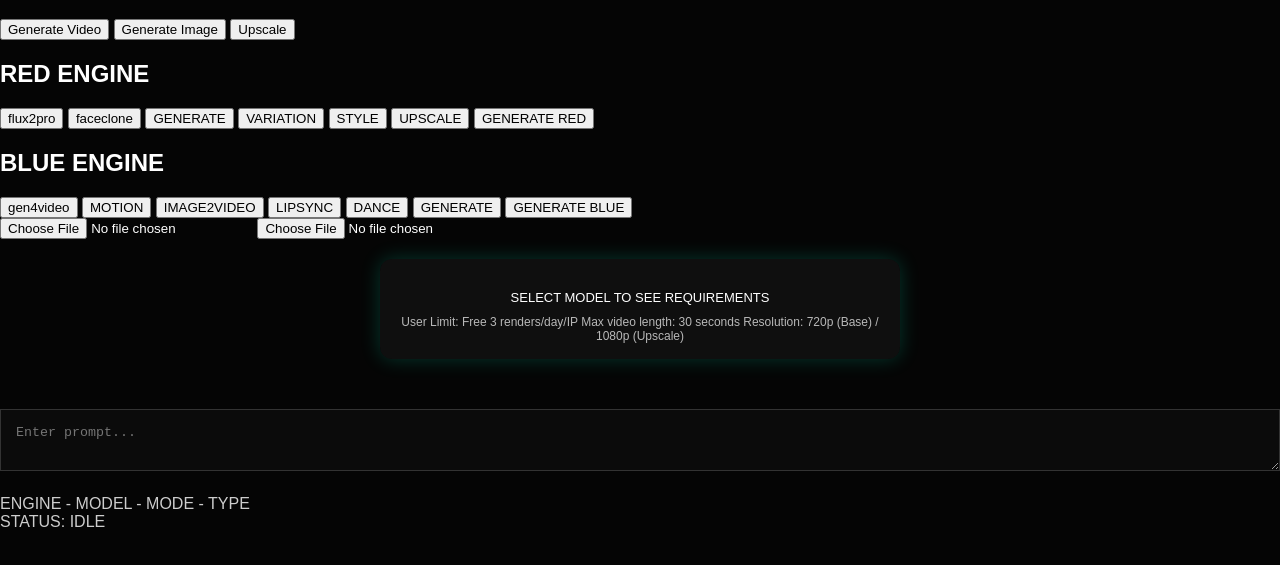
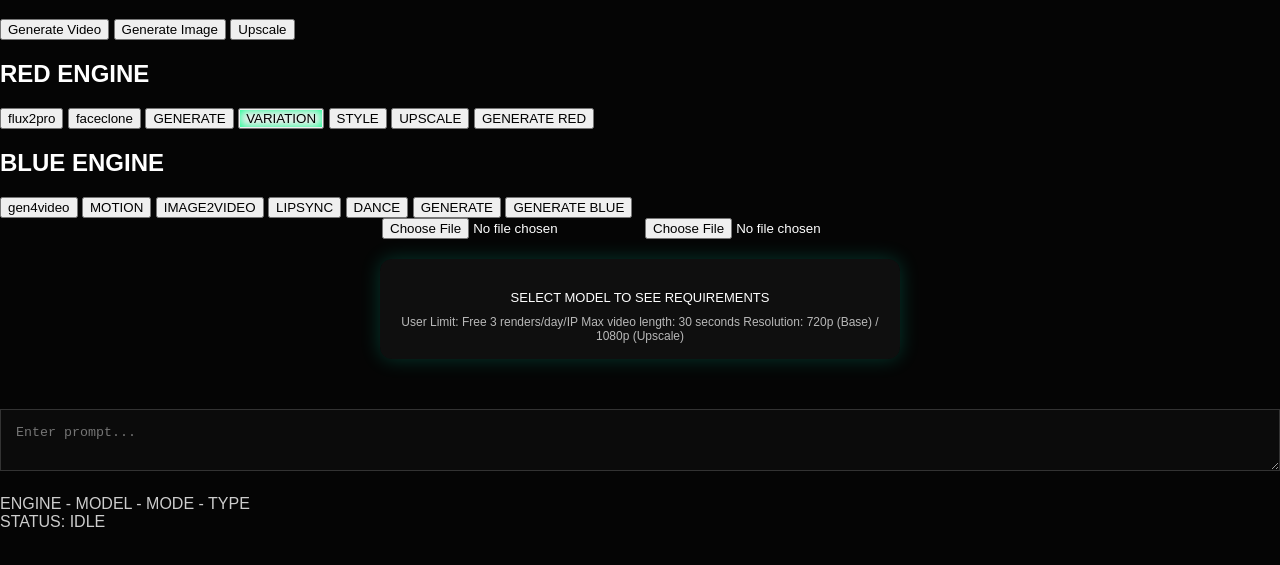
Before and after one commit to Narong69za/narong69za.github.io, a website: page create.html in a window 1280 px wide. Both pictures are taken after a click on the button "VARIATION". Shown: the part 61-626 px from the top of the page. Drawn offline with Linux system fonts and the light colour scheme.

Commit message:
Update create-premium.css

```diff
--- a/assets/css/create-premium.css
+++ b/assets/css/create-premium.css
@@ -179,3 +179,32 @@ box-shadow:
 0 0 12px rgba(0,255,150,.6);
 
 }
+/* ===============================
+LOCK ENGINE ACTIVE STYLE
+================================ */
+
+.active-model{
+
+box-shadow:0 0 12px #00ff88;
+border:1px solid #00ff88;
+
+}
+
+.active-mode{
+
+box-shadow:0 0 10px #00ff88 inset;
+
+}
+
+/* ===============================
+IMPORT CENTER FIX (NO LAYOUT CHANGE)
+================================ */
+
+.import-wrapper{
+
+display:flex;
+justify-content:center;
+gap:10px;
+flex-wrap:wrap;
+
+}
```
